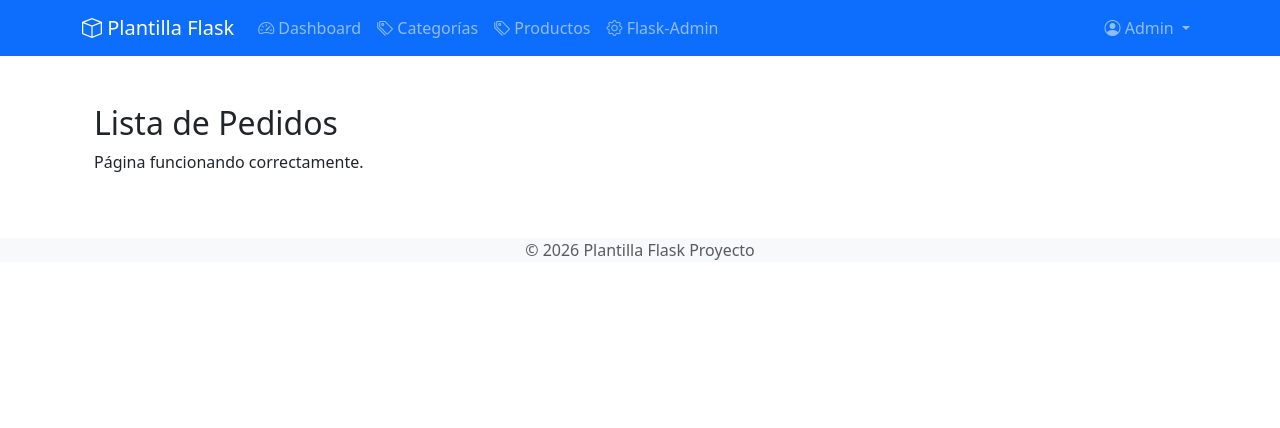
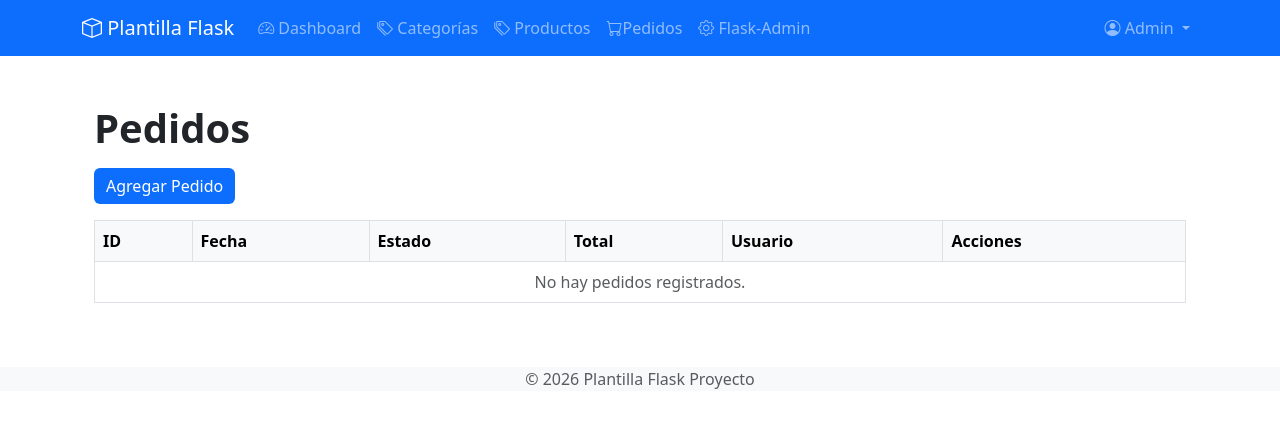
Before and after one commit to renevasquez-naraservice/Sistem_Flask_Grupo11, a Flask app: page /pedidos/ in a window 1280 px wide. Shown: the top 428 px of the page. Run offline with Flask 3, Linux system fonts and the light colour scheme; a user stored in the database is signed in.

Commit message:
actualizacion del modelo pedido,agregacion de rutas para pedidos y actualizacion de la vista para pedidos

```diff
--- a/app/models/pedido.py
+++ b/app/models/pedido.py
@@ -1,6 +1,5 @@
 from ..extensions import db
 from datetime import datetime
-
 
 class Pedido(db.Model):
     __tablename__ = "pedidos"
@@ -12,7 +11,6 @@ class Pedido(db.Model):
     notas = db.Column(db.Text)
 
     id_usuario = db.Column(db.Integer, db.ForeignKey("users.id"), nullable=False)
-
     usuario = db.relationship("User", back_populates="pedidos")
 
     @property
--- a/app/routes/pedidos.py
+++ b/app/routes/pedidos.py
@@ -1,5 +1,6 @@
-from flask import Blueprint, render_template
+from flask import Blueprint, render_template, request, redirect, url_for, flash
 from flask_login import login_required, current_user
+from ..extensions import db
 from ..models.pedido import Pedido
 
 pedidos_bp = Blueprint(
@@ -12,21 +13,87 @@ pedidos_bp = Blueprint(
 @login_required
 def lista():
     pedidos = Pedido.query.filter_by(id_usuario=current_user.id).all()
+    return render_template("pedidos/lista.html", pedidos=pedidos)
 
-    return render_template(
-        "pedidos/lista.html",
-        pedidos=pedidos
-    )
 
 @pedidos_bp.route("/<int:id>")
 @login_required
 def ver(id):
-    pedido = Pedido.query.get_or_404(id)
+    pedido = Pedido.query.filter_by(
+        id=id,
+        id_usuario=current_user.id
+    ).first_or_404()
 
-    if pedido.id_usuario != current_user.id:
-        return "No autorizado", 403
+    return render_template("pedidos/ver.html", pedido=pedido)
 
-    return render_template(
-        "pedidos/ver.html",
-        pedido=pedido
-    )
+
+@pedidos_bp.route("/nuevo", methods=["GET", "POST"])
+@login_required
+def crear():
+    if request.method == "POST":
+        estado = request.form.get("estado")
+        total = request.form.get("total")
+        notas = request.form.get("notas")
+
+        try:
+            pedido = Pedido(
+                estado=estado or "pendiente",
+                total=float(total) if total else 0,
+                notas=notas,
+                id_usuario=current_user.id
+            )
+
+            db.session.add(pedido)
+            db.session.commit()
+            flash("Pedido creado correctamente", "success")
+            return redirect(url_for("pedidos.lista"))
+
+        except Exception as e:
+            db.session.rollback()
+            flash(f"Error al crear pedido: {e}", "danger")
+
+    return render_template("pedidos/form.html", pedido=None)
+
+
+@pedidos_bp.route("/<int:id>/editar", methods=["GET", "POST"])
+@login_required
+def editar(id):
+    pedido = Pedido.query.filter_by(
+        id=id,
+        id_usuario=current_user.id
+    ).first_or_404()
+
+    if request.method == "POST":
+        try:
+            pedido.estado = request.form.get("estado") or pedido.estado
+            pedido.total = float(request.form.get("total")) if request.form.get("total") else 0
+            pedido.notas = request.form.get("notas")
+
+            db.session.commit()
+            flash("Pedido actualizado correctamente", "success")
+            return redirect(url_for("pedidos.ver", id=pedido.id))
+
+        except Exception as e:
+            db.session.rollback()
+            flash(f"Error al actualizar pedido: {e}", "danger")
+
+    return render_template("pedidos/form.html", pedido=pedido)
+
+
+@pedidos_bp.route("/<int:id>/eliminar", methods=["POST"])
+@login_required
+def eliminar(id):
+    pedido = Pedido.query.filter_by(
+        id=id,
+        id_usuario=current_user.id
+    ).first_or_404()
+
+    try:
+        db.session.delete(pedido)
+        db.session.commit()
+        flash("Pedido eliminado correctamente", "success")
+    except Exception as e:
+        db.session.rollback()
+        flash(f"Error al eliminar pedido: {e}", "danger")
+
+    return redirect(url_for("pedidos.lista"))
--- a/app/templates/base.html
+++ b/app/templates/base.html
@@ -40,6 +40,11 @@
                     <li class="nav-item">
                         <a class="nav-link" href="{{ url_for('productos.lista') }}">
                             <i class="bi bi-tags"></i> Productos
+                        </a>
+                    </li>
+                     <li class="nav-item">
+                        <a class="nav-link" href="{{ url_for('pedidos.lista') }}">
+                            <i class="bi bi-cart"></i>Pedidos
                         </a>
                     </li>
                     <li class="nav-item">
--- a/app/templates/pedidos/lista.html
+++ b/app/templates/pedidos/lista.html
@@ -1,9 +1,62 @@
 {% extends "base.html" %}
+
+{% block title %}Lista de pedidos - Plantilla Flask{% endblock %}
+
 {% block content %}
+<div class="container py-4">
+    <h1 class="fw-bold mb-3">Pedidos</h1>
 
-<div class="container py-4">
-    <h2>Lista de Pedidos</h2>
-    <p>Página funcionando correctamente.</p>
+    <div class="mb-3">
+        <a href="{{ url_for('pedidos.crear') }}" class="btn btn-primary">
+            Agregar Pedido
+        </a>
+    </div>
+
+    <div class="table-responsive">
+        <table class="table table-bordered table-hover align-middle bg-white">
+            <thead class="table-light">
+                <tr>
+                    <th>ID</th>
+                    <th>Fecha</th>
+                    <th>Estado</th>
+                    <th>Total</th>
+                    <th>Usuario</th>
+                    <th>Acciones</th>
+                </tr>
+            </thead>
+            <tbody>
+                {% if pedidos %}
+                    {% for pedido in pedidos %}
+                    <tr>
+                        <td>{{ pedido.id }}</td>
+                        <td>{{ pedido.fecha.strftime('%Y-%m-%d %H:%M') }}</td>
+                        <td>{{ pedido.estado }}</td>
+                        <td>{{ pedido.total_formateado }}</td>
+                        <td>{{ pedido.id_usuario }}</td>
+                        <td>
+                            <a href="{{ url_for('pedidos.ver', id=pedido.id) }}" class="btn btn-sm btn-info text-white">
+                                Ver
+                            </a>
+                            <a href="{{ url_for('pedidos.editar', id=pedido.id) }}" class="btn btn-sm btn-warning text-dark">
+                                Editar
+                            </a>
+                            <form action="{{ url_for('pedidos.eliminar', id=pedido.id) }}" method="POST" class="d-inline">
+                                <button type="submit" class="btn btn-sm btn-danger" onclick="return confirm('¿Seguro que deseas eliminar este pedido?')">
+                                    Eliminar
+                                </button>
+                            </form>
+                        </td>
+                    </tr>
+                    {% endfor %}
+                {% else %}
+                    <tr>
+                        <td colspan="6" class="text-center text-muted">
+                            No hay pedidos registrados.
+                        </td>
+                    </tr>
+                {% endif %}
+            </tbody>
+        </table>
+    </div>
 </div>
-
 {% endblock %}
```
Also changed, not shown: app/templates/pedidos/form.html (added, +71 -0 lines), app/templates/pedidos/ver.html (+53 -4 lines).
